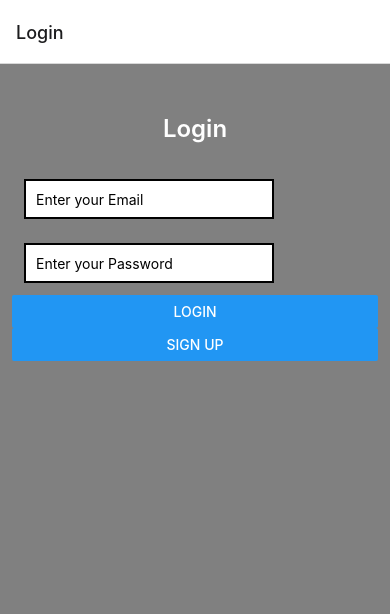
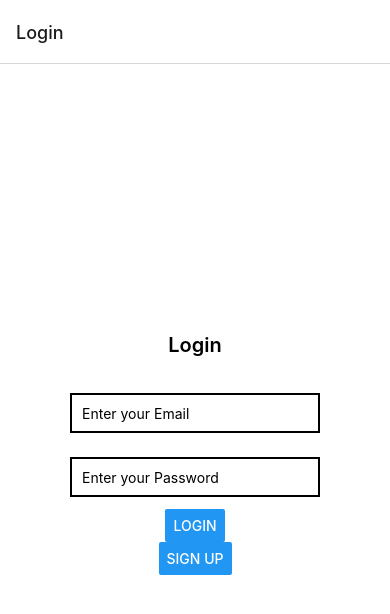
Before and after one commit to Anti-Catfish-Dating-App/HookdDatingApp, a React Native app: screen /Login in a window 390 px wide. Shown: the top 614 px of the page. Built offline with nearby package versions, Linux system fonts and the light colour scheme; no server answers.

Commit message:
Updated styling to bring it inline w/ sign up

```diff
--- a/screens/Login.js
+++ b/screens/Login.js
@@ -35,22 +35,21 @@ const Login = (props) => {
 const styles = StyleSheet.create({
   container: {
     flex: 1,
-    backgroundColor: "gray",
-    paddingTop: 50,
-    paddingHorizontal: 12,
+    backgroundColor: "#fff",
+    alignItems: "center",
+    justifyContent: "center",
   },
   title: {
-    fontSize: 24,
+    fontSize: 20,
     fontWeight: "600",
-    color: "#fff",
     alignSelf: "center",
     paddingBottom: 24,
   },
   input: {
     height: 40,
-    backgroundColor: "white",
     margin: 12,
-    borderWidth: 1,
+    width: 250,
+    borderWidth: 2,
     padding: 10,
   },
 })
@@ -66,11 +65,6 @@ const mapDispatch = (dispatch) => {
   return {
     submitForm: (email, password, method = "login") =>
       dispatch(authenticate(email, password, method)),
-    /* submitForm(data) {
-      const email = data.email
-      const password = data.email
-      dispatch(authenticate(email, password, 'Login'))
-    } */
   }
 }
 
```
Also changed, not shown: 2 other files (tests, documents, lock files or other folders).
